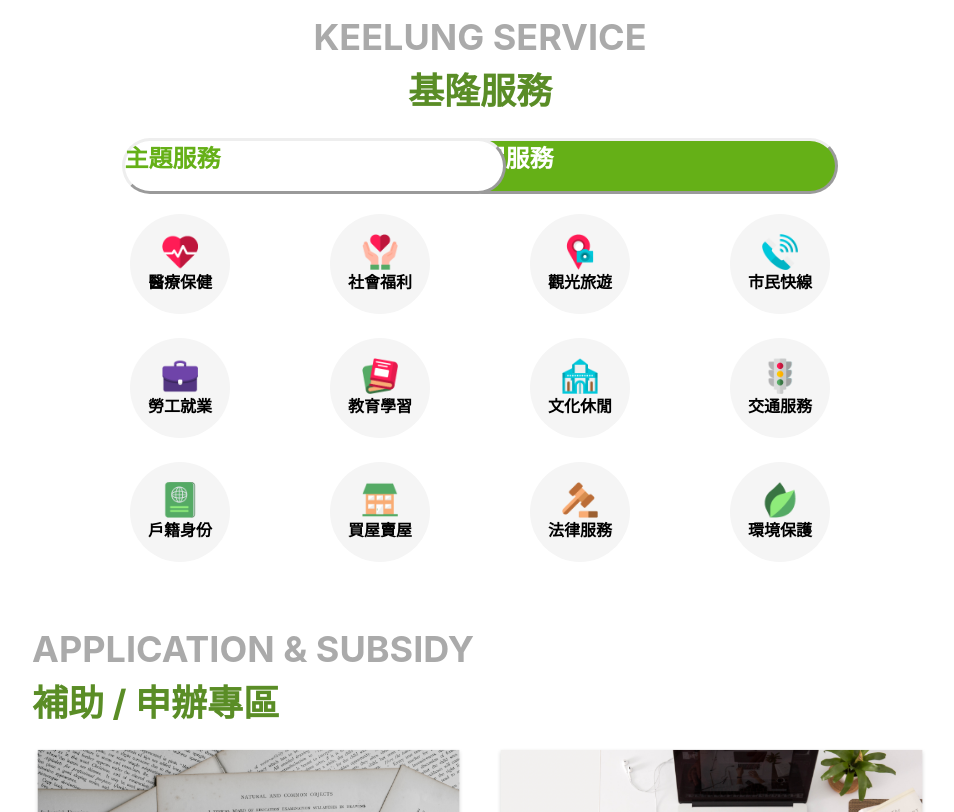
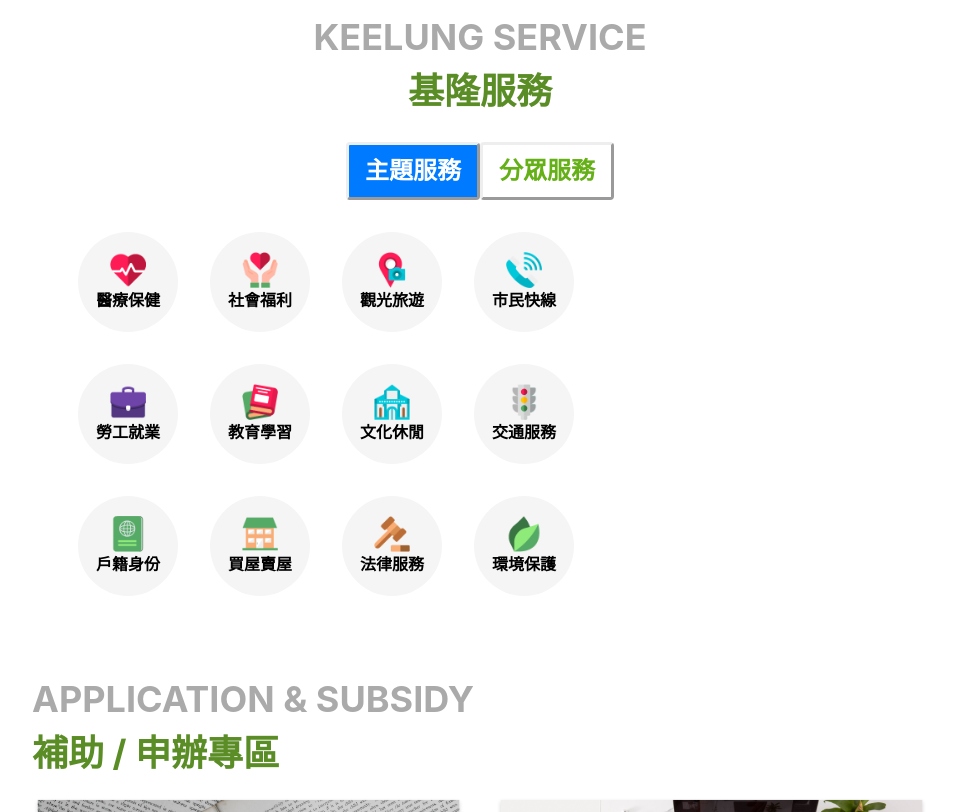
Before and after one commit to pauleezz/Keelung-Website, a React (Create React App) app: page / in a window 1280 px wide. Shown: the part 980-1792 px from the top of the page, without its empty margins (160-1114 px from the left). Built offline with nearby package versions, Linux system fonts and the light colour scheme.

Commit message:
基隆服務icon半完成

```diff
--- a/src/CSS/Home.css
+++ b/src/CSS/Home.css
@@ -151,35 +151,25 @@
 
 
 .switch_left{
-  position: absolute;
-  z-index: 1000;
-  left:22%;
   border-style: outset;
   border-radius: 50px;
   background-color: white;
   color: #65b017;
   font-weight:bold ;
   font-size: x-large;
-  height: 7%;
-  width: 30%;
+
 }
 .switch_right{
-  position: absolute;
-  z-index: 100;
-  left: 48%;
   border-style: outset;
   border-radius: 50px;
-  background-color: #65b017;
-  color: white;
+  background-color: white;
+  color:#65b017;
   font-weight:bold ;
   font-size: x-large;
-  height: 7%;
-  width: 30%;
 }
 .icon_but{
   border-radius: 50%;
   background-color: whitesmoke;
   width: 100px;
   height: 100px;
-
 }
--- a/src/Components/KeelungService.jsx
+++ b/src/Components/KeelungService.jsx
@@ -1,35 +1,54 @@
 import React, { Component } from 'react';
 import "../CSS/Home.css"
 import KeelungServiceIcon from "../Components/KeelungServiceIcon.jsx";
+
 class KeelungService extends Component {
-  // const a =()=>{}
     render() {
         return (
           <div className="big-block">
-            <div className="d-flex flex-column align-items-center justify-content-center home-title mb-5">
+            <div className="d-flex flex-column align-items-center justify-content-center home-title mb-4">
               <span className="home-title-gray">KEELUNG SERVICE</span>
               <span className="home-title-green">基隆服務</span>
             </div>
-            <div className="d-flex align-items-center justify-content-center mb-5">
+
+            <div className="d-flex align-items-center justify-content-center">
+              <div className="col-12">
+                <ul class="nav nav-pills justify-content-center mb-3 " id="pills-tab" role="tablist">
+                  <li class="nav-item">
                     <a
-                id="topic_service"
-                className="switch_left"
-                data-toggle="topic"
-                href="#topic"
+                      class="nav-link active switch_left"
+                      //className="switch_left"
+                      id="pills-topic-tab"
+                      data-toggle="pill"
+                      href="#pills-topic"
                       role="tab"
-                aria-controls="topic"
-                aria-selected="true">主題服務</a>
+                      aria-controls="pills-topic"
+                      aria-selected="true">
+                      主題服務
+                    </a>
+                  </li>
+                  <li class="nav-item">
                     <a
-                id="crowd_service"
-                className="switch_right"
-                data-toggle="topic"
-                href="#topic"
+                      class="nav-link switch_right"
+                      //className="switch_right"
+                      id="pills-crowd-tab"
+                      data-toggle="pill"
+                      href="#pills-crowd"
                       role="tab"
-                aria-controls="topic"
-                aria-selected="false">分眾服務</a>
-            </div>
-
-            <div id="row1" className="d-flex align-items-center justify-content-around px-5 mt-5 ">
+                      aria-controls="pills-crowd"
+                      aria-selected="false">
+                      分眾服務
+                    </a>
+                  </li>
+                </ul>
+                <div
+                  class="tab-content"
+                  id="pills-tabContent">
+                  <div
+                    class="tab-pane fade show active col-8 "
+                    id="pills-topic"
+                    role="tabpanel"
+                    aria-labelledby="pills-topic-tab">
                       <KeelungServiceIcon
                         icon_img="icon-01.png"
                         text="醫療保健"/>
@@ -42,8 +61,6 @@ class KeelungService extends Component {
                       <KeelungServiceIcon
                         icon_img="icon-04.png"
                         text="市民快線"/>
-            </div>
-            <div id="row2" className="d-flex align-items-center justify-content-around px-5 mt-4">
                       <KeelungServiceIcon
                         icon_img="icon-05.png"
                         text="勞工就業"/>
@@ -56,8 +73,6 @@ class KeelungService extends Component {
                       <KeelungServiceIcon
                         icon_img="icon-08.png"
                         text="交通服務"/>
-            </div>
-            <div id="row3" className="d-flex align-items-center justify-content-around px-5 mt-4">
                       <KeelungServiceIcon
                         icon_img="icon-09.png"
                         text="戶籍身份"/>
@@ -71,6 +86,24 @@ class KeelungService extends Component {
                         icon_img="icon-12.png"
                         text="環境保護"/>
                   </div>
+                  <div
+                    class="tab-pane fade col-8"
+                    id="pills-crowd"
+                    role="tabpanel"
+                    aria-labelledby="pills-crowd-tab">
+                      <KeelungServiceIcon
+                        icon_img="icon-13.png"
+                        text="基隆市民"/>
+                      <KeelungServiceIcon
+                        icon_img="icon-14.png"
+                        text="旅遊觀光"/>
+                      <KeelungServiceIcon
+                        icon_img="icon-15.png"
+                        text="非基隆市民"/>
+                  </div>
+                </div>
+              </div>
+            </div>
           </div>
         );
     }
--- a/src/Components/KeelungServiceIcon.jsx
+++ b/src/Components/KeelungServiceIcon.jsx
@@ -6,7 +6,7 @@ class KeelungServiceIcon extends Component{
         const {icon_img, text} = this.props;
 
         return(
-            <button className="icon_but">
+            <button className="icon_but mx-3 my-3">
                 <div className="d-flex flex-column align-items-center justify-content-center">
                     <img src={`/pictures/${icon_img}`}
                         style={{width: "40%"}}/>
```
Lines whose indentation alone changed are shown as unchanged.
